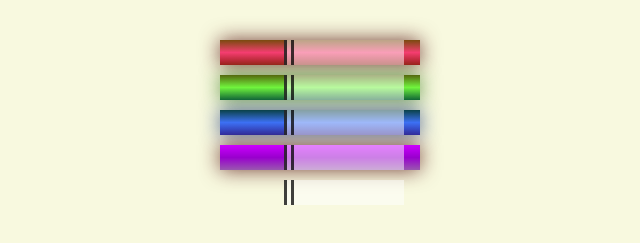
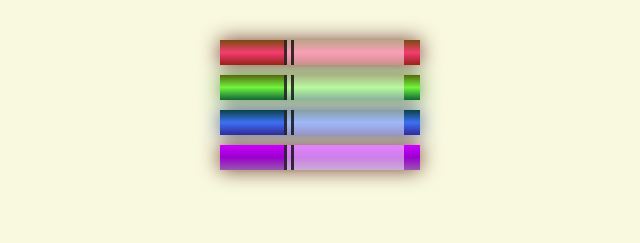
Before and after one commit to jcizidrosilva/Building-a-set-of-Colored-Markers, a plain HTML site: page index.html in a window 1280 px wide. Shown: the part 129-372 px from the top of the page, without its empty margins (320-960 px from the left). Drawn offline with Linux system fonts and the light colour scheme.

Commit message:
Update index.html

```diff
--- a/index.html
+++ b/index.html
@@ -27,9 +27,6 @@
             <div class="cap"></div>
             <div class="sleeve"></div>
         </div>
-        <div class="marker gray">
-            <div class="cap"></div>
-            <div class="sleeve"></div>
 
 </body>
 
```
